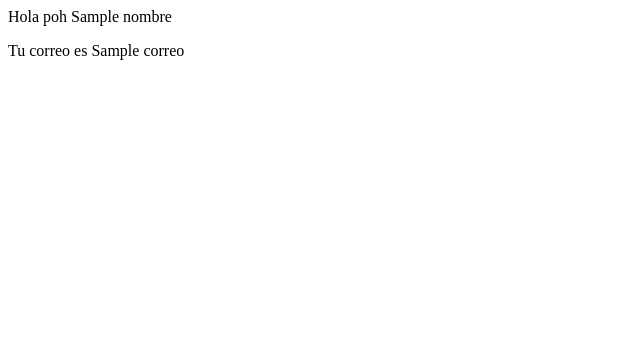
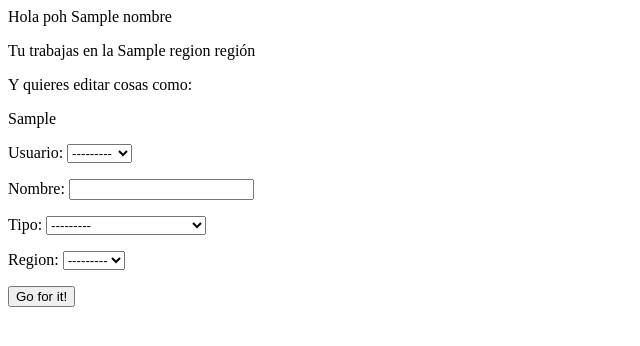
Before and after one commit to aldeano/geoffroea, a Django app: template geoffroea/templates/ingreso.html in a window 1280 px wide. Shown: the top 346 px of the page, without its empty margins (0-640 px from the left). Run offline with Django 3.2, Linux system fonts and the light colour scheme; tables that the repository leaves empty hold one stand-in row (values such as "Sample post"); the template is opened without the code that fills it: values that come from a table or form of the project are taken from there, most other values are stand-ins (such as "Sample title", 1, 10 or a date in 2020); parts of the project's set-up code (start-up, migrations or seed data) failed here and were passed over.

Commit message:
Form para agregar usuario en frontend

```diff
--- /dev/null
+++ b/geoffroea/controles/forms.py
@@ -0,0 +1,8 @@
+# -*- coding: utf-8 -*-
+from django.forms import ModelForm
+from .models import TipoUsuario
+
+class FormularioPerfil(ModelForm):
+
+	class Meta:
+		model = TipoUsuario
--- a/geoffroea/controles/views.py
+++ b/geoffroea/controles/views.py
@@ -4,6 +4,7 @@
 from django.contrib.auth.forms import AuthenticationForm
 from django.contrib.auth import authenticate, login
 from .models import TipoUsuario
+from .forms import FormularioPerfil
 
 class PortadaFuri(View):
 
@@ -36,5 +37,7 @@
 
         digitador = request.user
         perfil = TipoUsuario.objects.get(usuario=digitador)
-        dicc = {"nombre": perfil.nombre, "correo": digitador.email}
+		formulario_usuario = AuthenticationForm()
+		formulario_perfil = FormularioPerfil()
+        dicc = {"nombre": perfil.nombre, "region": perfil.region, "form_usuario": formulario_usuario, "form_perfil": formulario_perfil}
         return render(request, "ingreso.html", dicc)
--- a/geoffroea/templates/index.html
+++ b/geoffroea/templates/index.html
@@ -7,7 +7,7 @@
 	<body>
 		{% block cuerpo %}
 			<p>Ingrese no mas si puede</p>
-			<form action="" method="post" id="calcs_form">{% csrf_token %}
+			<form action="" method="post" id="form">{% csrf_token %}
                 {{ formulario.as_p }}
                 <input type="submit" value="Go for it!" />
             </form>
--- a/geoffroea/templates/ingreso.html
+++ b/geoffroea/templates/ingreso.html
@@ -4,5 +4,11 @@
 {% endblock titulo %}
 {% block cuerpo %}
 	<p>Hola poh {{ nombre }}</p>
-	<p>Tu correo es {{ correo }}</p>
+	<p>Tu trabajas en la {{ region }} región</p>
+	<p>Y quieres editar cosas como:</p>
+	<form action="" method="post" id="form">{% csrf_token %}
+		{{ form_usuario.as_p }}
+		{{ form_perfil.as_p }}
+		<input type="submit" value="Go for it!" />
+	</form>
 {% endblock cuerpo %}
```
